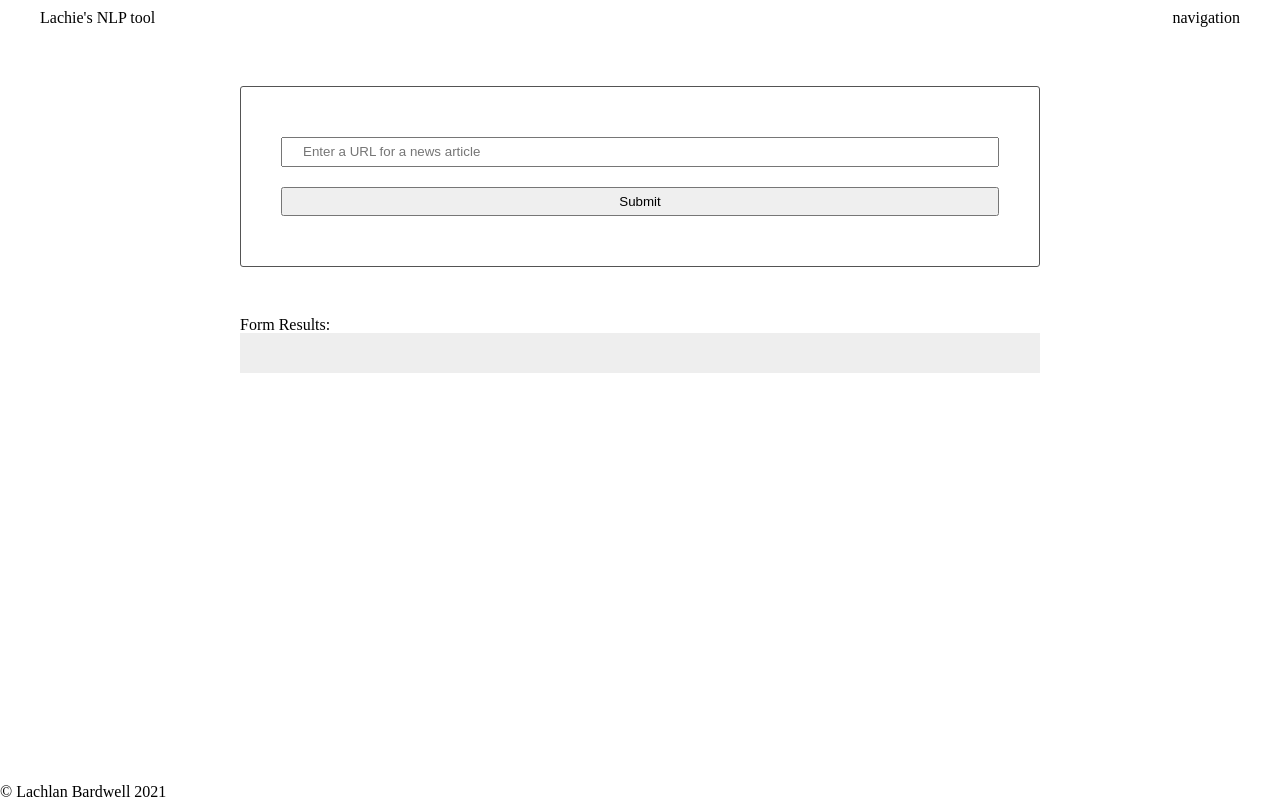
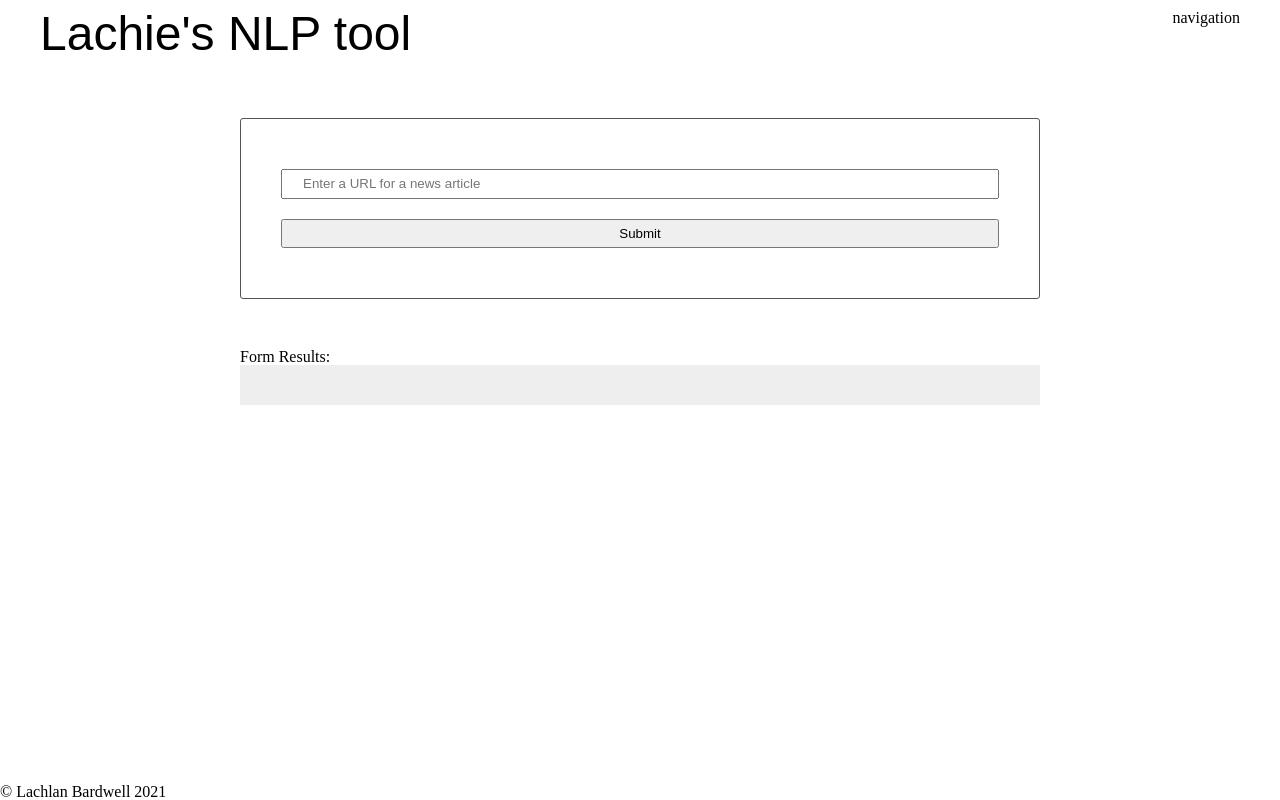
Before and after one commit to KnowsJudo/evaluate-news-nlp, a website built with webpack: page src/client/views/index.html in a window 1280 px wide. Built offline with nearby package versions, Linux system fonts and the light colour scheme.

Commit message:
small css

```diff
--- a/src/client/styles/base.scss
+++ b/src/client/styles/base.scss
@@ -19,3 +19,8 @@ pre {
     padding: 20px;
     background-color: #eee;
 }
+
+.heading {
+    font-family: sans-serif;
+    font-size: 3em;
+}
--- a/src/client/views/index.html
+++ b/src/client/views/index.html
@@ -3,13 +3,13 @@
 
 <head>
     <meta charset="utf-8">
-    <title>Test</title>
+    <title>NLP Analysis tool</title>
 </head>
 
 <body>
 
     <header>
-        <div class="">
+        <div class="heading">
             Lachie's NLP tool
         </div>
         <div class="">
```
